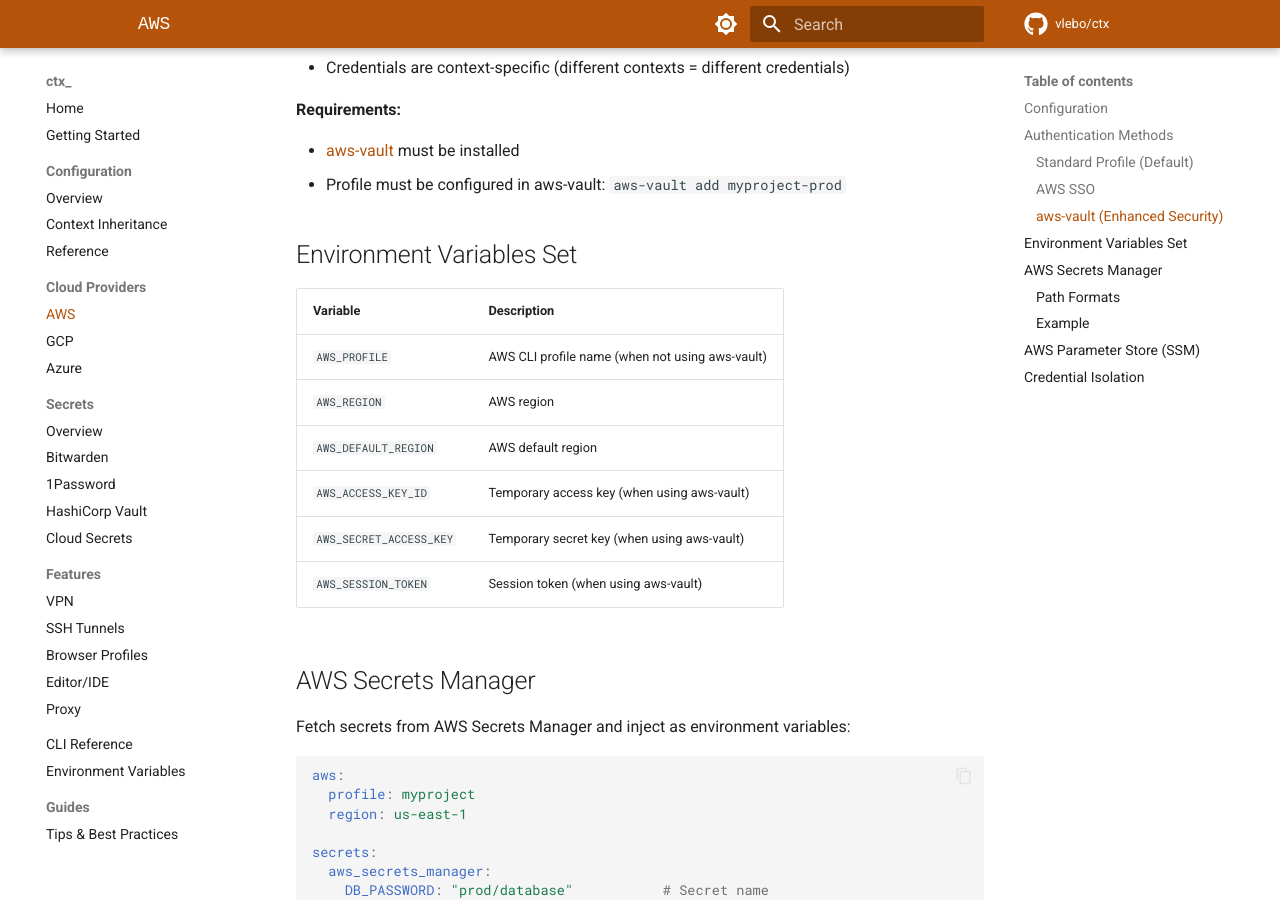
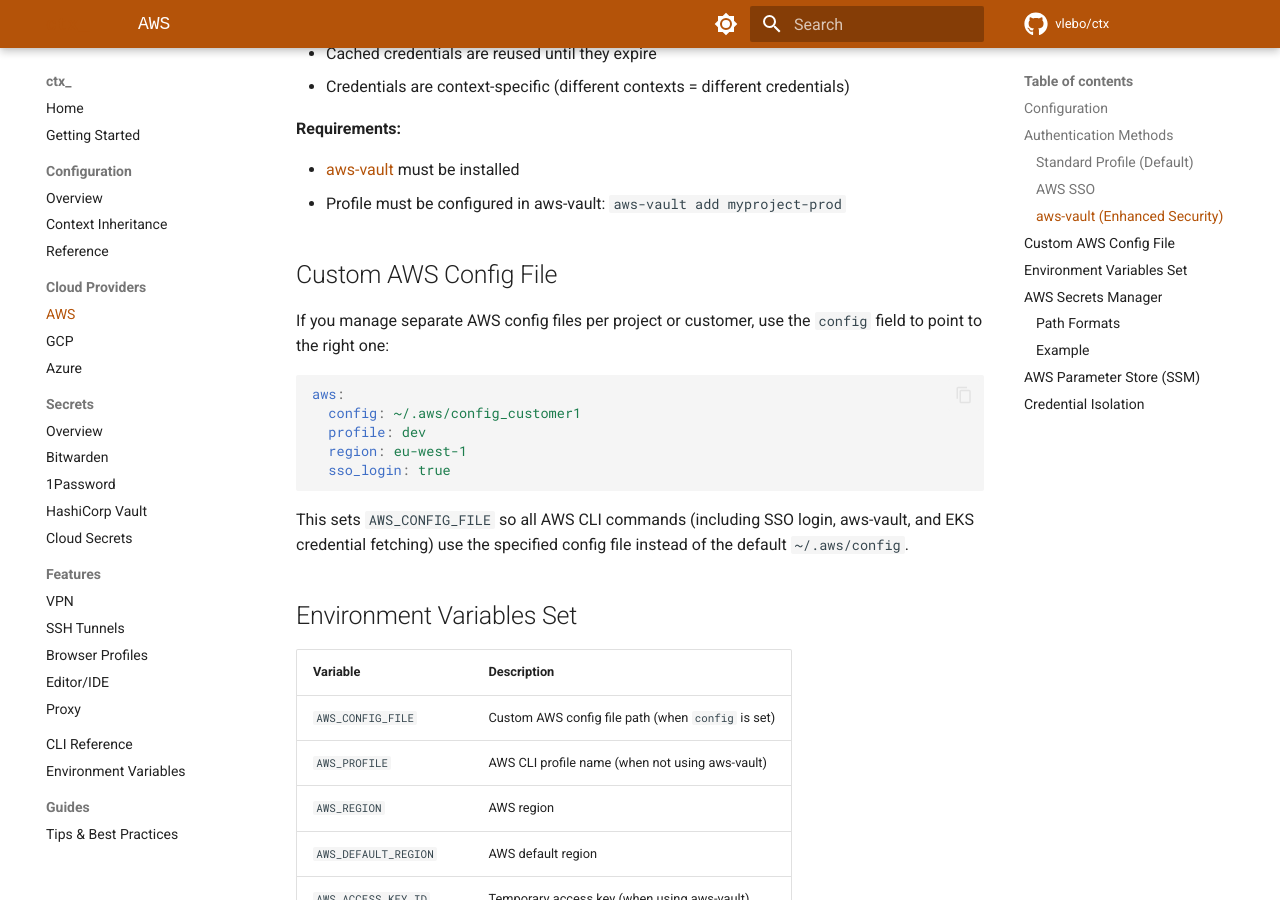
Before and after one commit to vlebo/ctx, an MkDocs documentation site: the page built from docs/cloud/aws.md, in a window 1280 px wide and 900 px high, scrolled down 1746 px. Built offline with MkDocs 1.6.1 and Material for MkDocs 9.7.7, drawn with Linux system fonts in a browser that asks for light colours; comment, search, counter and statistics services are not loaded; some of the changed text lies outside the part shown.

Commit message:
Updated docs with AWS_CONFIG_FILE

````diff
--- a/docs/cloud/aws.md
+++ b/docs/cloud/aws.md
@@ -6,6 +6,7 @@ ctx supports three authentication methods for AWS, plus integration with AWS Sec
 
 ```yaml
 aws:
+  config: ~/.aws/config_myproject # Custom AWS config file (optional)
   profile: myproject-prod
   region: us-east-1
   sso_login: true                 # Auto-run 'aws sso login' on context switch
@@ -80,10 +81,25 @@ When you run `ctx use`, it will:
 - [aws-vault](https://github.com/99designs/aws-vault) must be installed
 - Profile must be configured in aws-vault: `aws-vault add myproject-prod`
 
+## Custom AWS Config File
+
+If you manage separate AWS config files per project or customer, use the `config` field to point to the right one:
+
+```yaml
+aws:
+  config: ~/.aws/config_customer1
+  profile: dev
+  region: eu-west-1
+  sso_login: true
+```
+
+This sets `AWS_CONFIG_FILE` so all AWS CLI commands (including SSO login, aws-vault, and EKS credential fetching) use the specified config file instead of the default `~/.aws/config`.
+
 ## Environment Variables Set
 
 | Variable | Description |
 |----------|-------------|
+| `AWS_CONFIG_FILE` | Custom AWS config file path (when `config` is set) |
 | `AWS_PROFILE` | AWS CLI profile name (when not using aws-vault) |
 | `AWS_REGION` | AWS region |
 | `AWS_DEFAULT_REGION` | AWS default region |
````
Also changed, not shown: docs/configuration/reference.md (+1 -0 lines), docs/environment.md (+1 -0 lines).
